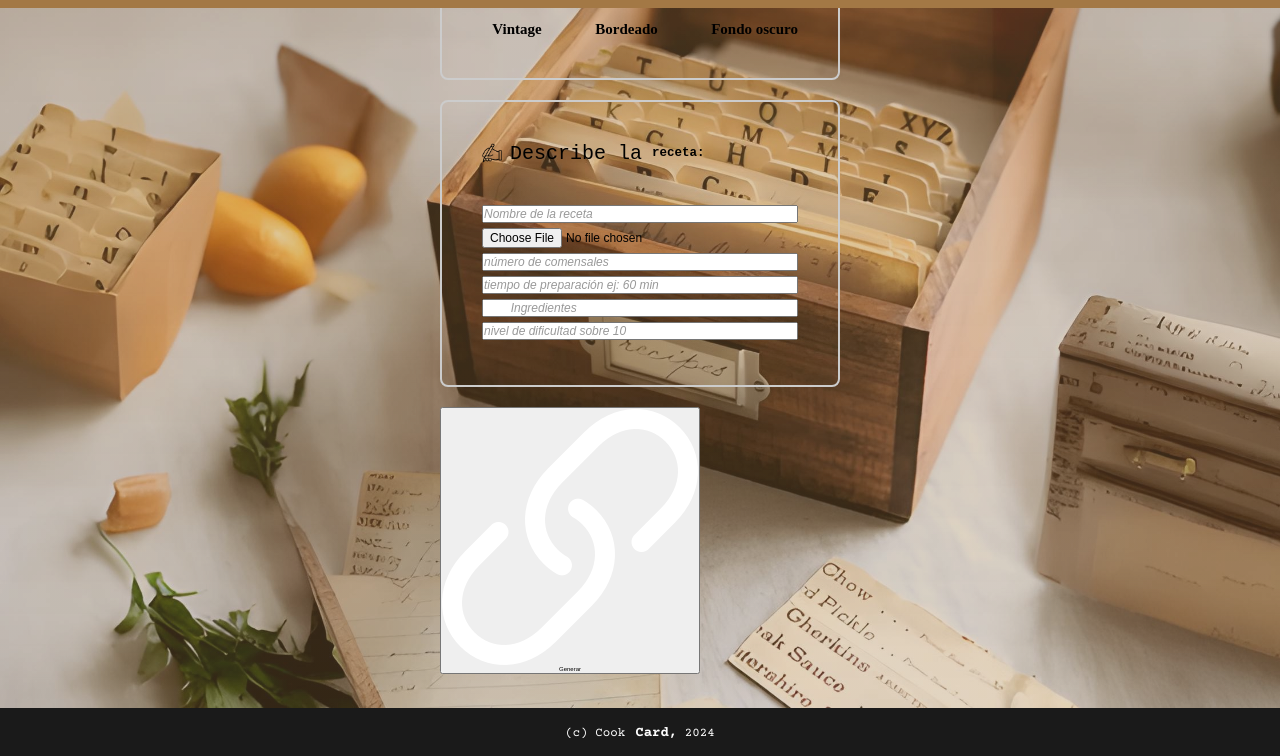
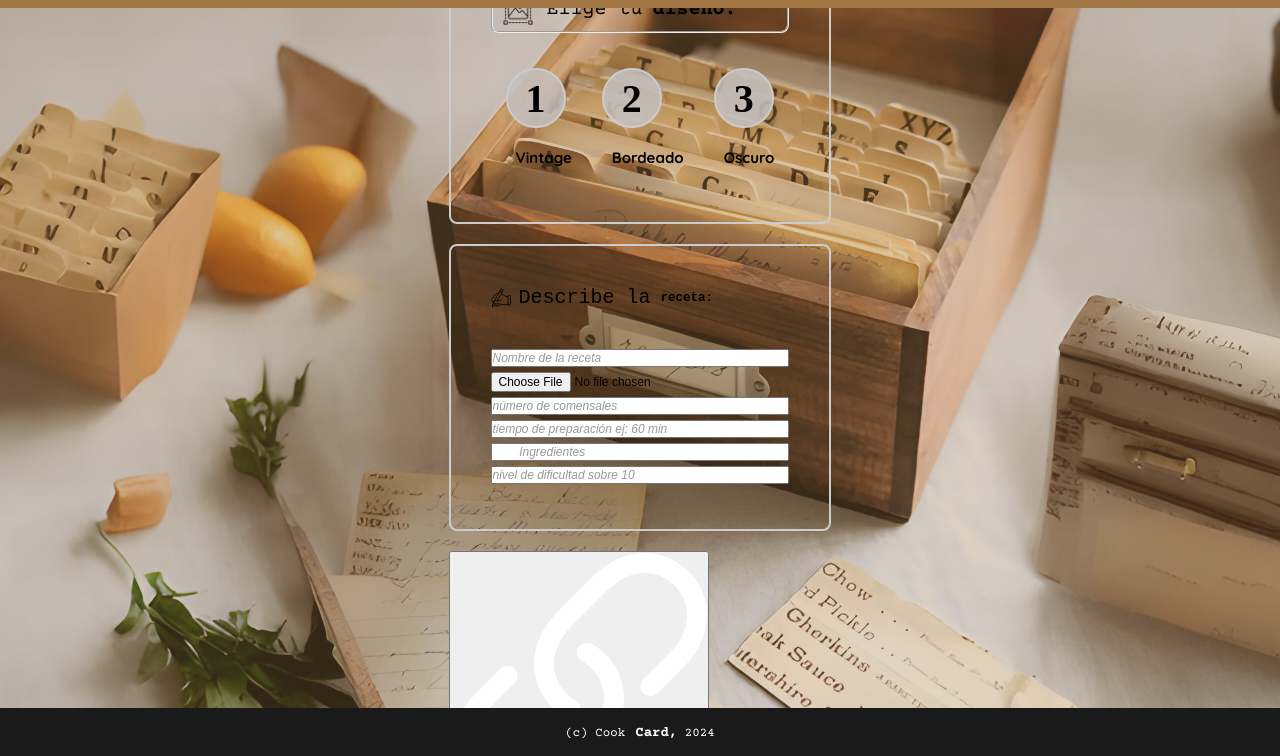
Before and after one commit to AlmuDiazMadramany/project-promo-b-module-2-team-1, a website built with Vite: page src/create.html in a window 1280 px wide. Shown: the part 42-798 px from the top of the page. Built offline with nearby package versions, Linux system fonts and the light colour scheme.

Commit message:
form diseño

```diff
--- a/src/create.html
+++ b/src/create.html
@@ -13,7 +13,7 @@
 
   <body>
     <load src="./partials/header.html"/>
-    <form action="">
+    <form action="" class="form_page">
       <load src="./partials/design.html"/>
 
       <load src="./partials/description.html"/>
--- a/src/partials/design.html
+++ b/src/partials/design.html
@@ -1,4 +1,4 @@
-<!DOCTYPE html>
+<!-- <!DOCTYPE html>
 <html lang="en">
 <head>
     <meta charset="UTF-8">
@@ -6,17 +6,29 @@
     <title>description</title>
     <link rel="stylesheet" href="/scss/layout/_design.scss">
 </head>
-<body>
+<body> -->
 
 
 
 <fieldset class="firstform-container" >
-    <p class="firstform-title" >
-         <img  class="design_img" src="/images/design_black.png" alt="">
-         Elige tu <span class="highlight" >diseño:</span>
-    </p>
-    <div class="design-options">
-        <label class="design-option">
+    <fieldset class="form_desing">
+        <img  class="design_img" src="/images/design_black.png" alt="">
+        <p class="firstform-title">Elige tu <span class="highlight">diseño:</span></p>
+    </fieldset>
+    <div class="div_design">
+        <div class="desgin_options">
+        <a href="" class="option-circle">1</a>
+        <span class="option-text">Vintage</span></div>
+
+        <div class="desgin_options">
+        <a href="" class="option-circle">2</a>
+        <span class="option-text">Bordeado</span></div>
+
+        <div class="desgin_options">
+        <a href="" class="option-circle">3</a>
+        <span class="option-text">Oscuro</span></div>
+
+        <!-- <label class="design-option">
             <input type="radio" name="design" value="vintage">
             <div class="option-circle">1</div>
             <span class="option-text">Vintage</span>
@@ -30,12 +42,13 @@
             <input type="radio" name="design" value="fondo-oscuro">
             <div class="option-circle">3</div>
             <span class="option-text">Fondo oscuro</span>
-        </label>
+        </label> -->
     </div>
 
     </fieldset>
 
 
 
-</body>
+<!-- </body>
 </html>
+ -->
--- a/src/scss/layout/_design.scss
+++ b/src/scss/layout/_design.scss
@@ -1,5 +1,3 @@
-
-
 
 .firstform-container{
     border: 2px solid #ccc;
@@ -7,36 +5,48 @@
     padding: 40px;
     max-width: 400px;
     margin: 20px auto;
-    display: flex;
-    flex-direction: column;
+    // display: flex;
+    // flex-direction: column;
 
 }
 
+.form_desing {
+    display: flex;
+    flex-direction: row;
+    padding: 5px;
+    align-items: center;
+    border-radius: 8px;
+}
+
 .firstform-title{
-    font-size: 1.2rem;
+    font-size: 2rem;
+    font-family: $font-main;
+    font-weight: 100;
+    padding: 5px;
     display: flex;
-    align-items: flex-start;
-    justify-content: flex-start;
-    margin-bottom: 20px;
+    align-items: center;
+}
+
+
+ //chequear imagen, no me hace caso en ninguna modificacion
+ //tenias mal la clase, tenias design-img y es con _
+.design_img {
+    width: 30px;
+    height: 30px;
+    margin-right: 9px;
+    margin-left: 5px;
+}
+
+//hay un margin-left que no puedo quitar
+.highlight{
+    font-weight: bold;
+    font-size: 2rem;
 
 }
 
 
- //chequear imagen, no me hace caso en ninguna modificacion
-.design-img {
-    width: 5px;
-    height: 5px;
-    margin-right: 9px;
-}
-
-.highlight{
-    font-weight: bold;
-    margin-left: 10px;
-}
-
-
 /* Contenedor de opciones de diseño */
-.design-options {
+.div_design {
     display: flex;
     justify-content: space-between;
     margin-top: 20px;
@@ -45,14 +55,17 @@
 
 
 /* Texto de las opciones */
+.desgin_options{
+    margin: 15px;
+}
+
 .option-text {
     font-size: 15px;
     display: flex;
     align-items: center;
     justify-content: center;
     padding-top: 20px;
-
-
+    font-family: $font-secondary;
 }
 
 
@@ -67,5 +80,11 @@
     width: 60px;
     height: 60px;
     border-radius: 100%;
+    color: black;
+    text-decoration: none;
 
 }
+
+.form_page {
+    margin-top: 500px;
+}
```
